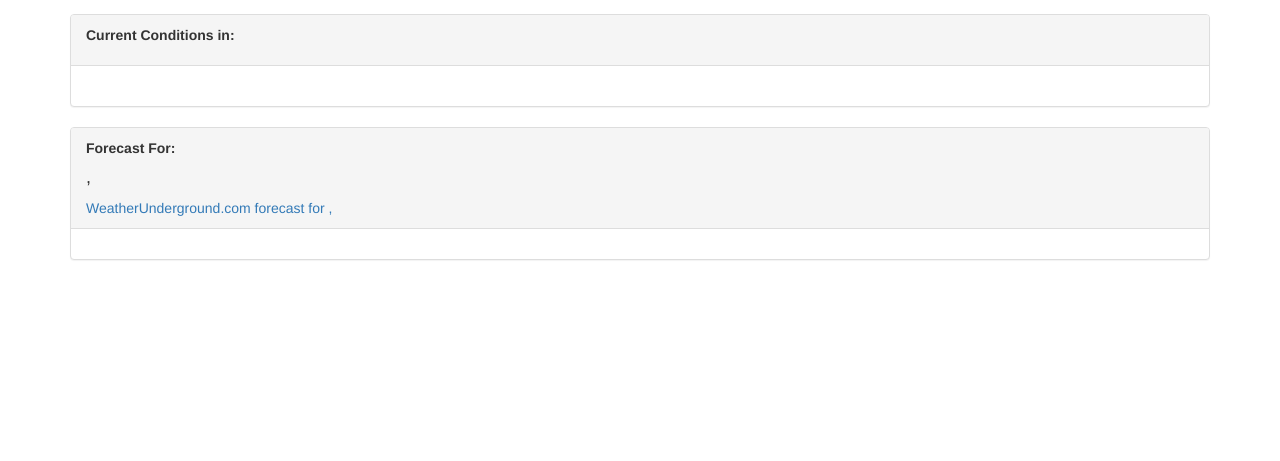
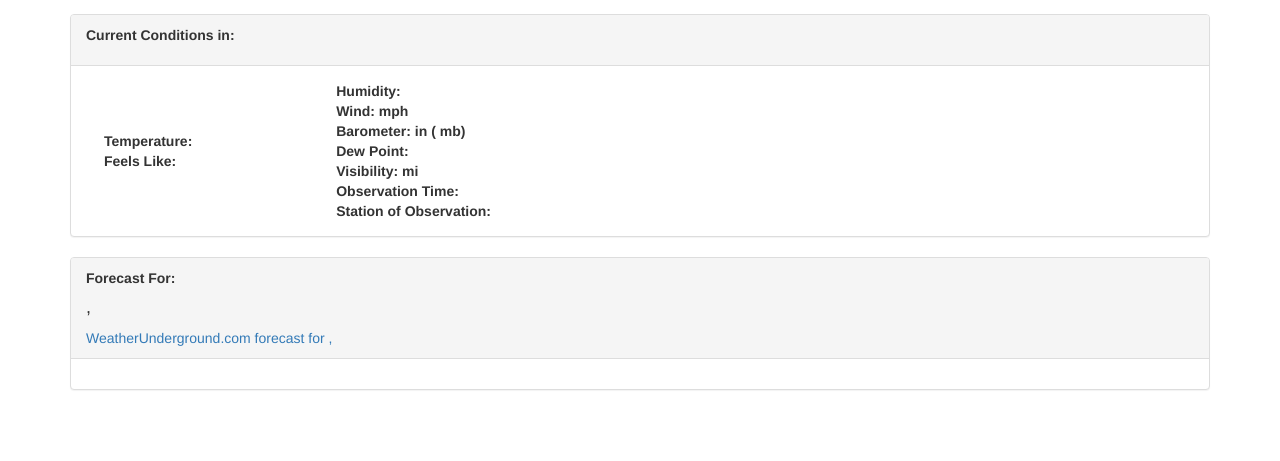
Before and after one commit to AHaaland/ProbStatProject, a PHP site: page /weatherInPhp.php?zipCode=1 in a window 1280 px wide. Shown: the part 51-512 px from the top of the page. Run offline with PHP 8.4, Linux system fonts and the light colour scheme; data that the repository does not hold is empty; some libraries are stand-ins or nearby versions.

Commit message:
Finished current conditions portion

```diff
--- a/Style/style.css
+++ b/Style/style.css
@@ -49,3 +49,31 @@
 .weather-container{
    margin-top:1em;
 }
+/*CSS for current weather blocks*/
+.currentSummary{
+   display:inline-block;
+   vertical-align:middle;
+}
+.tempCurrent{
+   margin-left:1em;
+   display:inline-block;
+   vertical-align:middle;
+}
+/*Ahaaland - Mobile/Tablet inquiry fix CSS*/
+@media only screen and (min-width: 769px) {
+.detailedCurrent{
+   margin-left:10em;
+   display:inline-block;
+   vertical-align:middle;
+   }
+
+}
+
+@media only screen and (max-width: 768px) {
+.detailedCurrent{
+   margin-left:0px;
+   display:inline-block;
+   vertical-align:middle;
+   }
+
+}
--- a/weatherInPhp.php
+++ b/weatherInPhp.php
@@ -31,11 +31,25 @@
                     <h4><?php echo $currentCondAry->{'current_observation'}->{'display_location'}->{'full'}?></h4>
                 </div>
                 <div class = "panel-body">
-                    <div class = "currentSummary pull-left">
+                    <div class = "currentSummary ">
                         <!-- aligns image centered over text-->
                         <img style = "margin:auto; display:block;" src = "<?php echo $currentCondAry->{'current_observation'}->{'icon_url'}?>" alt = "<?php echo $currentCondAry->{'current_observation'}->{'icon'}?>">
                         <p style = "text-align:center;"><?php echo $currentCondAry->{'current_observation'}->{'weather'}?></p>
-
+                    </div>
+                    <div class="tempCurrent ">
+                        <p style = "margin-bottom:0px;"><b>Temperature:</b></p>
+                        <h2 style = "margin-top:0px;margin-bottom:0px;"><?php echo $currentCondAry->{'current_observation'}->{'temperature_string'}?></h2>
+                        <p style = "margin-bottom:0px;"><b>Feels Like:</b></p>
+                        <h3 style = "margin-top:0px;margin-bottom:0px"><?php echo $currentCondAry->{'current_observation'}->{'feelslike_string'}?></h3>
+                    </div>
+                    <div class="detailedCurrent ">
+                        <p style = "margin-bottom:0px;"><b>Humidity: <?php echo $currentCondAry->{'current_observation'}->{'relative_humidity'}?></b></p>
+                        <p style = "margin-bottom:0px;"><b>Wind: <?php echo $currentCondAry->{'current_observation'}->{'wind_string'}." ".$currentCondAry->{'current_observation'}->{'wind_dir'}." ".$currentCondAry->{'current_observation'}->{'wind_mph'}." mph"?></b></p>
+                        <p style = "margin-bottom:0px;"><b>Barometer: <?php echo $currentCondAry->{'current_observation'}->{'pressure_in'}." in (".$currentCondAry->{'current_observation'}->{'pressure_mb'}." mb)" ?></b></p>
+                        <p style = "margin-bottom:0px;"><b>Dew Point: <?php echo $currentCondAry->{'current_observation'}->{'dewpoint_string'}?></b></p>
+                        <p style = "margin-bottom:0px;"><b>Visibility: <?php echo $currentCondAry->{'current_observation'}->{'visibility_mi'}." mi"?></b></p>
+                        <p style = "margin-bottom:0px;"><b>Observation Time: <?php echo $currentCondAry->{'current_observation'}->{'observation_time'}?></b></p>
+                        <p style = "margin-bottom:0px;"><b>Station of Observation: <?php echo $currentCondAry->{'current_observation'}->{'station_id'}?></b></p>
                     </div>
                 </div>
             </div>
@@ -62,11 +76,11 @@
                     if($countEven++ %2 != 1)
                     {
                         echo "<div class = 'panel panel-default'><div class ='panel-body'><div class = 'media'><div class = 'media-left media-middle'><img class = 'media-object' src = '".$dailyData->{'icon_url'}."' alt = '".$dailyData->{'icon'}."'></div>" ;
-                        echo "<div class = 'media-body'>".$dailyData ->{'title'}." <br>".$dailyData->{'fcttext'}." <br> Chance of percipitation: ".$dailyData->{'pop'}."%</div></div></div></div>";
+                        echo "<div class = 'media-body'><b>".$dailyData ->{'title'}."</b> <br>".$dailyData->{'fcttext'}." <br> Chance of percipitation: ".$dailyData->{'pop'}."%</div></div></div></div>";
                     }
                     else {
                         echo "<div class = 'panel panel-default wellEffect'><div class ='panel-body'><div class = 'media'><div class = 'media-left media-middle'><img class = 'media-object' src = '".$dailyData->{'icon_url'}."' alt = '".$dailyData->{'icon'}."'></div>" ;
-                        echo "<div class = 'media-body'>".$dailyData ->{'title'}." <br>".$dailyData->{'fcttext'}." <br> Chance of percipitation: ".$dailyData->{'pop'}."%</div></div></div></div>";
+                        echo "<div class = 'media-body'><b>".$dailyData ->{'title'}."</b> <br>".$dailyData->{'fcttext'}." <br> Chance of percipitation: ".$dailyData->{'pop'}."%</div></div></div></div>";
 
                     }
                 }
```
